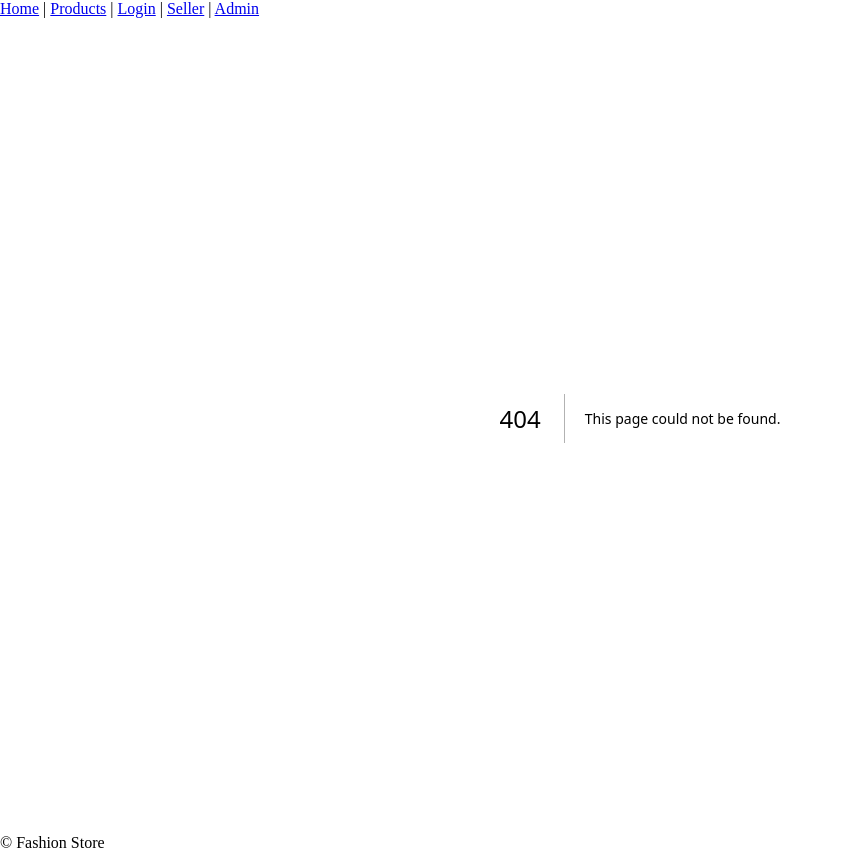
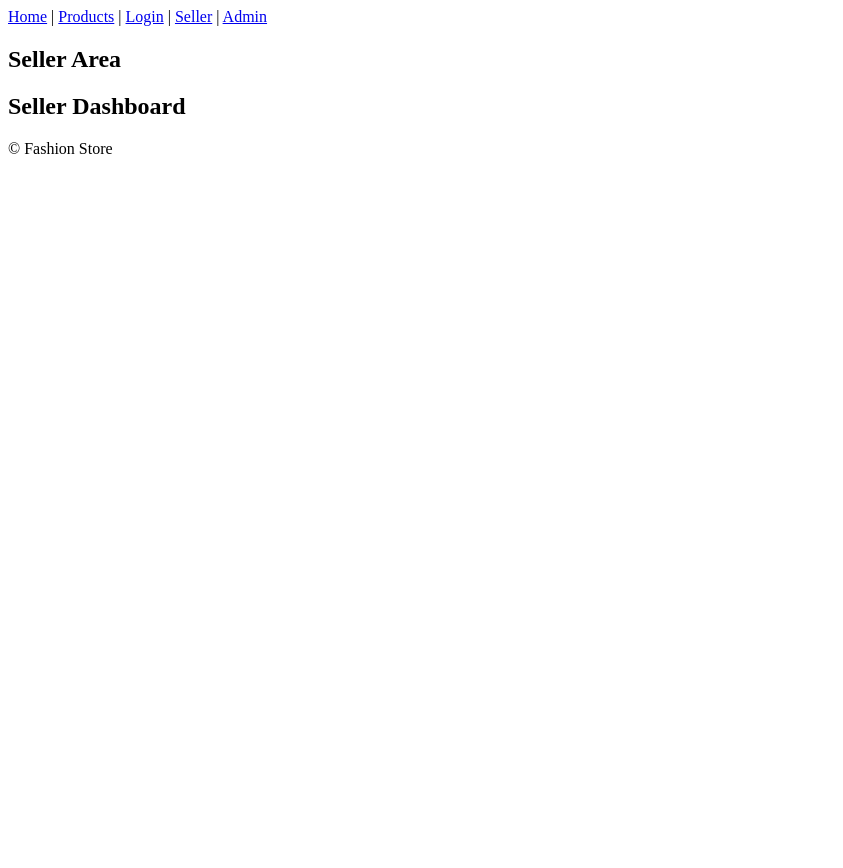
Before and after one commit to cp2611/fashion-ecommerce-web, a Next.js app in the folder apps/web/: page /seller/dashboard in a window 1280 px wide. Before the commit this address had no page. Shown: the whole page, without its empty margins (0-843 px from the left). After the commit the page ends 800 px from the top, so only its background shows below. Built offline with nearby package versions, Linux system fonts and the light colour scheme.

Commit message:
Add seller area route group and layout

```diff
--- /dev/null
+++ b/apps/web/app/(seller)/seller/dashboard/page.tsx
@@ -0,0 +1,3 @@
+export default function SellerDashboard() {
+  return <h1>Seller Dashboard</h1>;
+}
--- /dev/null
+++ b/apps/web/app/(seller)/seller/layout.tsx
@@ -0,0 +1,12 @@
+export default function SellerLayout({
+  children,
+}: {
+  children: React.ReactNode;
+}) {
+  return (
+    <section>
+      <h2>Seller Area</h2>
+      {children}
+    </section>
+  );
+}
--- /dev/null
+++ b/apps/web/app/(seller)/seller/products/page.tsx
@@ -0,0 +1,3 @@
+export default function SellerProducts() {
+  return <h1>Seller Products</h1>;
+}
```
Also changed, not shown: apps/web/app/(seller)/seller/page.tsx (renamed from apps/web/app/seller/page.tsx).
